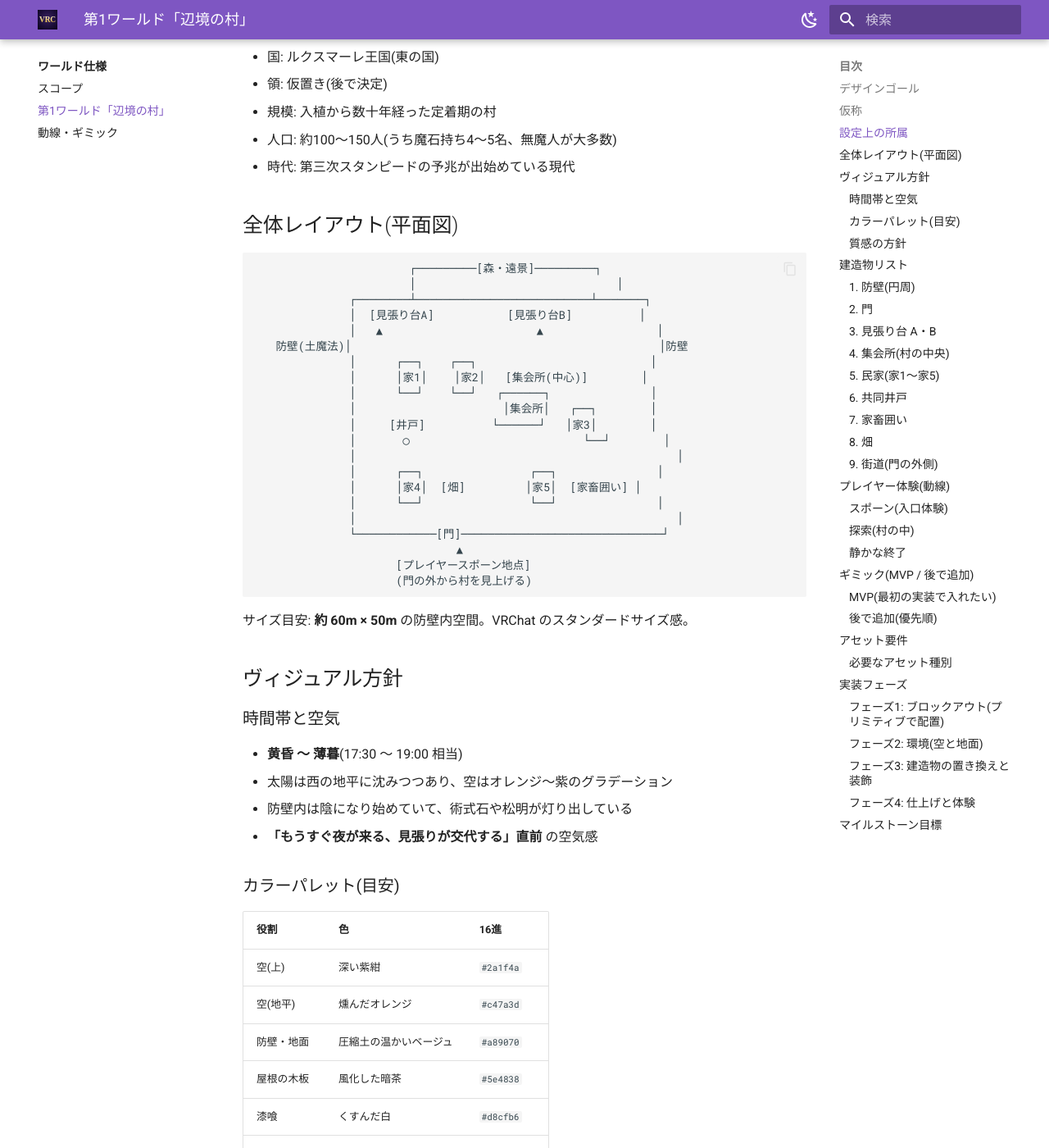
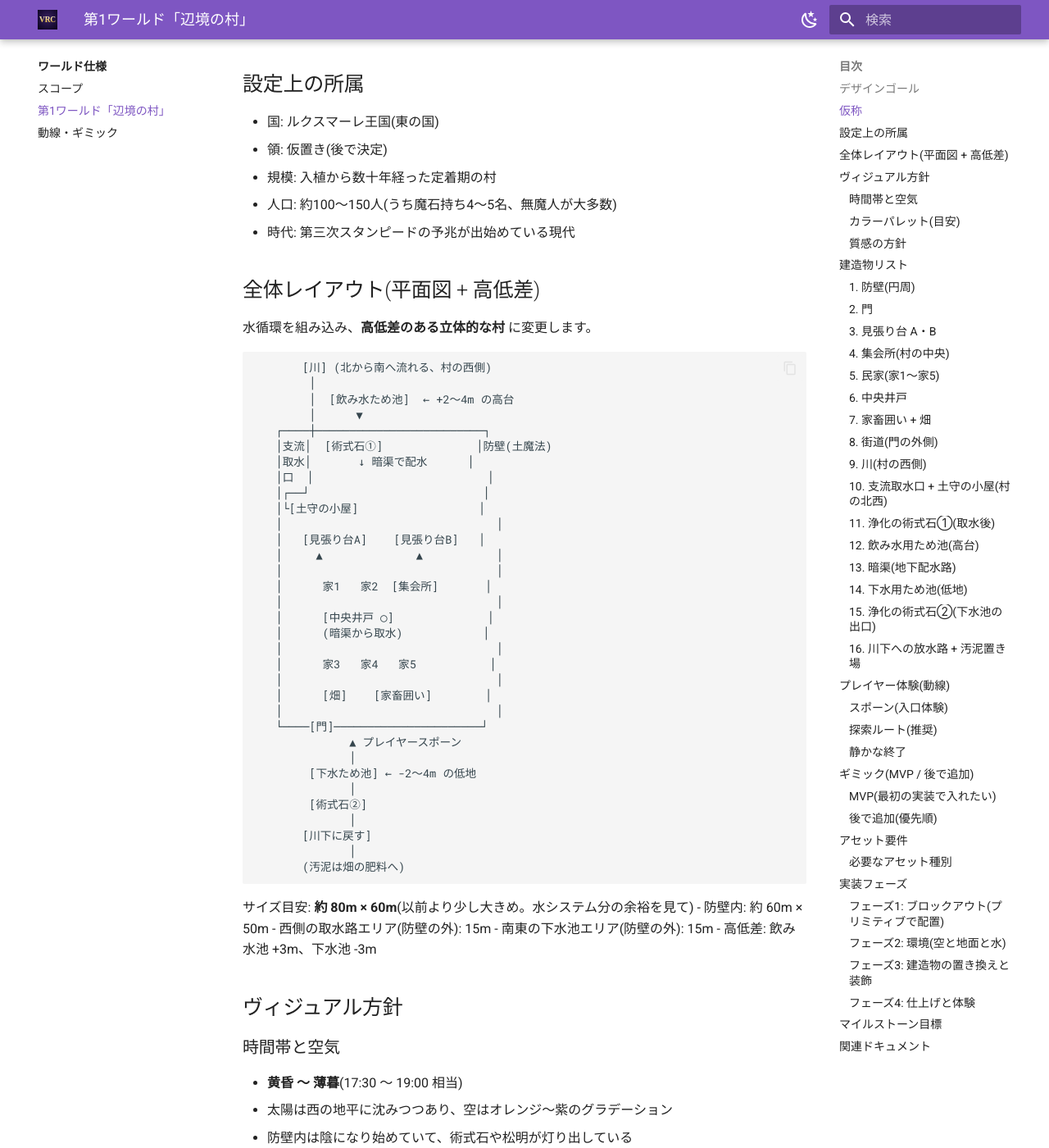
Before and after one commit to annachloe2025/VRChat, an MkDocs documentation site: the page built from docs/world-spec/frontier-village.md, in a window 1280 px wide and 1400 px high, scrolled down 836 px. Shown: the whole window at 82% size. Built offline with MkDocs 1.6.1 and Material for MkDocs 9.7.7, drawn with Linux system fonts in a browser that asks for light colours; some of the changed text lies outside the part shown.

Commit message:
Update docs

````diff
--- a/docs/world-spec/frontier-village.md
+++ b/docs/world-spec/frontier-village.md
@@ -1,15 +1,16 @@
 # 第1ワールド: 辺境の村
 
 !!! abstract "コンセプト一行"
-    第三次スタンピードの予兆が迫るルクスマーレ王国の辺境にある、計画的に作られた小さな入植村。日常の暮らしと、すぐ外にある脅威が同居する空間。
+    第三次スタンピードの予兆が迫るルクスマーレ王国の辺境にある、計画的に作られた小さな入植村。日常の暮らしと、すぐ外にある脅威が同居する空間。さらに、川から借りた水を術式石で浄化して川に返す、この世界独自の水循環システムを体感できる場所。
 
 ## デザインゴール
 
 このワールドで **プレイヤーに体験させたいこと** :
 
-1. **世界観の縮図を歩く** ―― 4属性の魔石持ちが暮らしを支え、無魔人が多数派の社会、土魔法による一体成型の建築、有機魔法処理された木屋根、術式石の光、これら全てが「日常のディテール」として立ち現れる
+1. **世界観の縮図を歩く** ―― 4属性の魔石持ちが暮らしを支え、無魔人が多数派の社会、土魔法による一体成型の建築、有機魔法処理された木屋根、術式石の光、水の循環、これら全てが「日常のディテール」として立ち現れる
 2. **辺境の緊張感** ―― 高い防壁、常駐する見張り台、夕暮れの光、遠くから聞こえる獣の声。「ここから外は魔物の領域」という肌感覚
-3. **VR で歩く快感** ―― 通り抜けられる門、登れる見張り台、開閉する鎧戸、火が灯る松明、井戸を覗き込める
+3. **水循環システムの体感** ―― 川 → 取水口 → 術式石浄化 → 高台のため池 → 暗渠で集落へ → 下水池 → 浄化 → 川に戻す、というフルループを歩いて辿れる
+4. **VR で歩く快感** ―― 通り抜けられる門、登れる見張り台、開閉する鎧戸、火が灯る松明、井戸を覗き込める、水音を聞ける
 
 ## 仮称
 
@@ -24,33 +25,51 @@
 - 人口: 約100〜150人(うち魔石持ち4〜5名、無魔人が大多数)
 - 時代: 第三次スタンピードの予兆が出始めている現代
 
-## 全体レイアウト(平面図)
+## 全体レイアウト(平面図 + 高低差)
+
+水循環を組み込み、**高低差のある立体的な村** に変更します。
 
 ```
-                       ┌─────────[森・遠景]─────────┐
-                       │                              │
-              ┌────────┴──────────────────────────┴───────┐
-              │  [見張り台A]           [見張り台B]          │
-              │   ▲                       ▲                 │
-   防壁(土魔法)│                                              │防壁
-              │      ┌──┐    ┌──┐                          │
-              │      │家1│    │家2│   [集会所(中心)]        │
-              │      └──┘    └──┘   ┌──────┐               │
-              │                      │集会所│   ┌──┐        │
-              │     [井戸]          └──────┘   │家3│        │
-              │       ◯                          └──┘        │
-              │                                                │
-              │      ┌──┐                ┌──┐               │
-              │      │家4│  [畑]         │家5│  [家畜囲い] │
-              │      └──┘                └──┘               │
-              │                                                │
-              └────────────[門]──────────────────────────────┘
-                              ▲
-                     [プレイヤースポーン地点]
-                     (門の外から村を見上げる)
+       [川] (北から南へ流れる、村の西側)
+        │
+        │  [飲み水ため池]  ← +2〜4m の高台
+        │      ▼
+   ┌────┼─────────────────────────┐
+   │支流│  [術式石①]              │防壁(土魔法)
+   │取水│       ↓ 暗渠で配水      │
+   │口  │                          │
+   │┌──┘                          │
+   │└[土守の小屋]                  │
+   │                                │
+   │   [見張り台A]    [見張り台B]   │
+   │     ▲              ▲           │
+   │                                │
+   │      家1   家2  [集会所]       │
+   │                                │
+   │      [中央井戸 ◯]              │
+   │      (暗渠から取水)            │
+   │                                │
+   │      家3   家4   家5           │
+   │                                │
+   │      [畑]    [家畜囲い]        │
+   │                                │
+   └────[門]──────────────────────┘
+              ▲ プレイヤースポーン
+              │
+        [下水ため池] ← -2〜4m の低地
+              │
+        [術式石②]
+              │
+       [川下に戻す]
+              │
+       (汚泥は畑の肥料へ)
 ```
 
-サイズ目安: **約 60m × 50m** の防壁内空間。VRChat のスタンダードサイズ感。
+サイズ目安: **約 80m × 60m**(以前より少し大きめ。水システム分の余裕を見て)
+- 防壁内: 約 60m × 50m
+- 西側の取水路エリア(防壁の外): 15m
+- 南東の下水池エリア(防壁の外): 15m
+- 高低差: 飲み水池 +3m、下水池 -3m
 
 ## ヴィジュアル方針
 
@@ -60,6 +79,7 @@
 - 太陽は西の地平に沈みつつあり、空はオレンジ〜紫のグラデーション
 - 防壁内は陰になり始めていて、術式石や松明が灯り出している
 - **「もうすぐ夜が来る、見張りが交代する」直前** の空気感
+- 川面は西日でキラキラ反射
 
 ### カラーパレット(目安)
 
@@ -71,7 +91,10 @@
 | 屋根の木板 | 風化した暗茶 | `#5e4838` |
 | 漆喰 | くすんだ白 | `#d8cfb6` |
 | 術式石の光 | 柔らかい青白 | `#c8e4f5` |
+| 浄化の術式石(独特) | 紫色 | `#9b7bd9` |
 | 松明 | 暖色のオレンジ光 | `#f5a352` |
+| 川面・飲み水 | 澄んだ青緑 | `#5a9eb0` |
+| 下水池の水 | 濁った緑灰 | `#6e7a5e` |
 
 ### 質感の方針
 
@@ -81,6 +104,8 @@
 - 床: 土間(室内)、踏み固められた土の道(屋外)
 - 鎧戸: 木製、所々に金具
 - 防壁: 高さ3〜4m の分厚い土壁。上端は見張り通路になっていて、見張りが歩ける幅
+- **暗渠の格子蓋**: 集落の道路に点在、土魔法で成型された円形の蓋
+- **術式石**: 紫色の魔石を中心に、土魔法で成型された祭壇/柱状の構造
 
 ## 建造物リスト
 
@@ -121,29 +146,86 @@
 - 鎧戸付きの窓2箇所、扉1
 - 入口横に薪、井戸の桶、農具など雑物
 - 家ごとに微妙な違い(向き、高さ、扉の色)
+- 各家の入口近くに **暗渠への取水口**(小さな蛇口風)
 
-### 6. 共同井戸
+### 6. 中央井戸
 
 - 中央広場
 - 円形の土魔法成型の井戸(直径1.5m)
+- **暗渠と接続**(地下水を汲んでいるのではなく、ため池から重力配水された水)
 - 木製の桶と滑車
-- 周辺に水路(土魔法で成型された浅い溝)が走り、家畜囲いと畑へ伸びる
 
-### 7. 家畜囲い
+### 7. 家畜囲い + 畑
 
 - 木柵で囲った小さなエリア
-- 家畜は実装は最小限(モデルが手間)、囲いと飼い葉桶だけでOK
+- 家畜のモデルは最小限、囲いと飼い葉桶だけでOK
+- 畑は集会所の裏手、8m × 6m
+- 畑の縁に **汚泥置き場**(汚泥が肥料として運ばれてくる場所)
+- 水路が暗渠から畑に伸びている
 
-### 8. 畑
-
-- 集会所の裏手に小さな畑(8m × 6m)
-- 土魔法で耕された畝、植物(モデル代替で平面テクスチャでもOK)
-
-### 9. 街道(門の外側)
+### 8. 街道(門の外側)
 
 - 門から伸びる踏み固められた道
 - 道の脇に道標(石碑風、村の名前と方角)
 - 数十メートル先で霧か森に消える(遠景の処理)
+
+### 9. 川(村の西側)
+
+- 北から南に流れる小さな川
+- 幅 4〜6m、わずかに蛇行
+- 防壁の外、村のすぐ西を流れる
+- 川岸は土と石、所々に植物
+
+### 10. 支流取水口 + 土守の小屋(村の北西)
+
+- 川上から村への取水路
+- 木製の堰板で水量調整
+- 土魔法で成型された水路(幅 1〜1.5m)
+- 取水口横に **土守の小さな小屋**(2m × 2m、屋根あり)
+- 取水路は防壁を内側に貫通(専用の水門)
+
+### 11. 浄化の術式石①(取水後)
+
+- 取水路の途中、防壁内側に配置
+- **紫色の魔石** が中心、土魔法で成型された祭壇風の構造(高さ 1.2m、直径 70cm)
+- 水が通過すると静かに発光、水の色が変わる演出
+- 周囲に水音、わずかな魔法のヒューム音
+
+### 12. 飲み水用ため池(高台)
+
+- 集落より **+3m** 高い位置(小さな丘の上)
+- 円形、直径 6m、深さ 2m
+- 縁は土魔法で固められたモルタル仕上げ
+- プレイヤーが上って覗き込める設計
+- 水面は澄んだ青、夕日が反射
+
+### 13. 暗渠(地下配水路)
+
+- ため池から集落に向けて重力で水を流す地下水路
+- 集落内の道路に **格子蓋** が点在(5〜8箇所)
+- 格子の隙間からわずかに水音が聞こえる演出
+- 暗渠から各家の取水口、井戸、畑、家畜囲いに分岐
+
+### 14. 下水用ため池(低地)
+
+- 集落より **-3m** 低い位置(防壁の南東外、低地)
+- 楕円形、横 8m × 縦 6m
+- 上部は格子で蓋(蝿対策)
+- 集落の暗渠から重力で流入
+- 水面は濁った緑灰
+
+### 15. 浄化の術式石②(下水池の出口)
+
+- 下水池の南端
+- ①と同じ構造、紫色の魔石 + 祭壇風土魔法構造
+- 水が通過すると澄んだ緑がかった水に変化(演出)
+
+### 16. 川下への放水路 + 汚泥置き場
+
+- 術式石②から川下に伸びる浅い溝
+- 川下側に小さく合流
+- 下水池の脇に **汚泥置き場**(囲いだけの小エリア)
+- 木製の手押し車が1台あって、村人が畑に運ぶ用
 
 ## プレイヤー体験(動線)
 
@@ -152,21 +234,27 @@
 1. プレイヤーは **門の外、街道沿い** にスポーン
 2. 視界の中央に村の門と見張り台が見える、奥に防壁
 3. 上を見上げると黄昏の空、後ろを振り返ると街道が森へ続く
-4. 環境音: 風、遠くの鳥、わずかに村内の生活音
+4. 環境音: 風、遠くの鳥、わずかに村内の生活音、川の水音(西から)
 
-### 探索(村の中)
+### 探索ルート(推奨)
 
-1. 門をくぐる
-2. 中央広場で井戸を見る → 水路を辿ると家畜囲いと畑
-3. 集会所の告知板で世界観の説明文を読める
-4. 民家の鎧戸が開いている家、閉まっている家、それぞれ覗き込める
-5. 見張り台の階段を登れる → 防壁の上の通路を歩ける → 外を見渡せる(夕日と森)
+1. **門をくぐって村に入る**
+2. **中央広場 → 井戸を見る** ―― 桶、滑車、水音
+3. **家を1〜2軒見る** ―― 鎧戸、入口の取水口、暮らしの痕跡
+4. **集会所** ―― 告知板で世界観テキスト、術式石シャンデリア
+5. **見張り台に登る** ―― 防壁の上の通路 → 外を見渡す
+6. **防壁の上から西を見る** ―― 川と取水路、術式石①、ため池が見える
+7. **防壁を降りて、北西の取水口エリアへ** ―― 土守の小屋、堰、取水路
+8. **術式石①を間近に見る** ―― 紫色の魔石、水の浄化を観察
+9. **ため池(高台)に登る** ―― 村と川と地平を見渡せるベスト・ビュー・ポイント
+10. **集落に戻る、畑と家畜囲い** ―― 暗渠の格子、汚泥置き場、畑
+11. **南東の門外、下水池へ** ―― 低地、術式石②、川下への放水路
+12. **再び門の外、スポーン地点へ** ―― 旅の終わり、村全体を振り返る
 
 ### 静かな終了
 
-1. 防壁の上から夕日を見て、空と森と地平を眺める
-2. 村に戻り、また門から出てスポーン地点に戻れる
-3. 何も「ゲーム的」な達成は無い ―― **ただ世界の中にいる体験** がゴール
+- 何も「ゲーム的」な達成は無い ―― **ただ世界の中にいる体験** がゴール
+- 水の循環を辿った後、「川から借りて、川に返す」という感覚が残る
 
 ## ギミック(MVP / 後で追加)
 
@@ -175,8 +263,11 @@
 - [ ] 門と扉が **見た目だけは閉じている**(物理的な開閉ギミックは無くてもOK)
 - [ ] 見張り台の階段を登れる(コライダーがあるだけ)
 - [ ] 防壁の上を歩ける
-- [ ] 集会所の告知板に世界観テキスト(看板テクスチャ or テキストUI)
-- [ ] 環境音(風、虫、遠くの遠吠え)
+- [ ] ため池の縁に上れる(高台からの眺望)
+- [ ] 川岸を歩ける
+- [ ] 暗渠の格子蓋が地表に見える
+- [ ] 集会所の告知板に世界観テキスト
+- [ ] 環境音(風、虫、遠くの遠吠え、川の水音)
 - [ ] BGM(静かなアンビエント、ループ)
 
 ### 後で追加(優先順)
@@ -184,10 +275,13 @@
 - [ ] 鎧戸の開閉(クリックでアニメーション)
 - [ ] 松明・術式石が時間で点灯
 - [ ] 井戸を覗くと水面が見える(反射)
+- [ ] 術式石をクリックすると発光が強まる(水守の起動を再現)
+- [ ] 川と暗渠で水が流れているシェーダー演出
 - [ ] 民家の中に入れる(2〜3軒)
 - [ ] 道標を読める
 - [ ] 集会所の中に入れる、奥の小部屋
 - [ ] 4魔石持ちの解説看板(各属性の役割)
+- [ ] 水循環の解説看板(取水口横、術式石脇など)
 
 ## アセット要件
 
@@ -195,8 +289,8 @@
 
 - **ポリゴン**: 全体で 30,000 〜 80,000 トライアングル目標(中程度)
 - **テクスチャ**: 主要素材で 1024 サイズ、装飾は 512、合計 5〜8 種類
-- **マテリアル**: 10〜15 個程度
-- **シェーダー**: VRChat 互換 Standard / Mobile 系のみ。URP/HDRP 不可
+- **マテリアル**: 12〜18 個程度(水関連が増えた分)
+- **シェーダー**: VRChat 互換 Standard / Mobile 系のみ。水だけは流れる演出のため水専用シェーダー
 - **ライト**: 主光源(月光相当、Directional Light)1 + 点光源(松明・術式石)5〜10
 - **ライトベイク**: ベイク済みライトを基本(動的ライトは点光源数個まで)
 
@@ -213,8 +307,11 @@
 | 家具・小物 | Asset Store(中世農村系) | 桶、樽、農具など |
 | 樹木・植物 | Unity Terrain 標準 + Asset Store | 遠景用 |
 | HDRI 空 | HDRI Haven 等のフリー | 黄昏グラデ |
-| 環境音 | Freesound.org 等 | 風・虫・遠吠え |
+| 環境音 | Freesound.org 等 | 風・虫・遠吠え・水音 |
 | BGM | フリー素材 or 自作 | アンビエント、ループ |
+| 水シェーダー | Asset Store(Stylized Water 系) | 川と池の流れ表現 |
+| 術式石 | 自作(土魔法構造 + 紫魔石) | プリミティブ + Pointlight |
+| 暗渠の格子蓋 | 自作(円柱 + 格子テクスチャ) | 集落内に複数配置 |
 
 ## 実装フェーズ
 
@@ -222,24 +319,28 @@
 
 ### フェーズ1: ブロックアウト(プリミティブで配置)
 
-目的: スケール感と動線の確認。見た目はクソでOK。
+目的: スケール感と動線、**水システムの高低差** の確認。見た目はクソでOK。
 
 - Unity に新規シーン作成
 - VRCWorld プレハブ配置
 - Cube で防壁、家、見張り台、集会所、井戸を **プリミティブ** で配置
-- スケール感を確認(プレイヤーから見て圧迫感が適切か)
+- **高低差を作る** ―― 飲み水池の高台、下水池の低地
+- 川を Plane で仮配置(質感は後)
+- 取水口、術式石、ため池、暗渠の格子蓋もプリミティブで仮配置
 - スポーン位置と門の位置を決める
-- ClientSim で歩いて動線を確認
+- ClientSim で歩いて動線(門 → 中央 → 見張り台 → 高台 → 低地)を確認
 
-### フェーズ2: 環境(空と地面)
+### フェーズ2: 環境(空と地面と水)
 
-目的: 世界に「外」を作る。
+目的: 世界に「外」を作る、水を流す。
 
 - HDRI Skybox を黄昏に差し替え
 - Directional Light を斜めから(月光 or 残照)
-- Terrain で外の地形を作成、樹木を配置(防壁の外、遠景)
-- Fog を適度に設定(遠景を煙らせる)
+- Terrain で外の地形を作成(高低差含む)、樹木を配置
+- Fog を適度に設定
 - 環境光を青紫寄りに調整
+- **水シェーダーを川・ため池に適用** ―― 流れる演出
+- 環境音(風、川の水音、虫)を空間配置
 
 ### フェーズ3: 建造物の置き換えと装飾
 
@@ -247,8 +348,10 @@
 
 - 民家・集会所・防壁・見張り台のメッシュを Asset Store のものか自作モデルに置き換え
 - 鎧戸・扉・井戸・家具などの小物を配置
+- **術式石** ①② の見た目を作り込む(紫魔石 + 土の祭壇 + 発光ライト)
+- **暗渠の格子蓋** を集落内の道に配置
 - マテリアル・テクスチャを世界観に合わせて統一(カラーパレット参照)
-- 松明・術式石を配置、ライトを設定
+- 松明・術式石のライトを設定
 - ライトベイクを実行
 
 ### フェーズ4: 仕上げと体験
@@ -257,7 +360,8 @@
 
 - 環境音、BGM の配置(エリア毎に音量変化)
 - 集会所の告知板に世界観テキスト
-- 細かい配置(壁の補修跡、置き忘れの農具、洗濯物など)
+- 取水口・術式石脇に水循環の解説看板
+- 細かい配置(壁の補修跡、置き忘れの農具、洗濯物、汚泥の手押し車など)
 - ClientSim で全動線を歩き回って違和感チェック
 - Build & Test で VRChat 内動作確認
 - Build & Publish (Private)
@@ -266,10 +370,14 @@
 
 | 段階 | 目標 |
 |------|------|
-| v0.1 | フェーズ1 完了 ―― ブロックアウト、歩ける |
-| v0.2 | フェーズ2 完了 ―― 空と地面が「世界」になっている |
-| v0.3 | フェーズ3 完了 ―― 見た目が世界観に近づく |
+| v0.1 | フェーズ1 完了 ―― ブロックアウト、高低差を含めて歩ける |
+| v0.2 | フェーズ2 完了 ―― 空と地面と水が「世界」になっている |
+| v0.3 | フェーズ3 完了 ―― 見た目が世界観に近づく、術式石が光る |
 | v0.5 | フェーズ4 完了 ―― 友人を呼べる完成度 |
 | v1.0 | お披露目できる、Public 検討 |
 
-各バージョンで Build & Publish (Private) に上げて、自分の体感と他人の感想を反映していく。
+## 関連ドキュメント
+
+- [世界観抜粋(VR用)](../worldbuilding/excerpts/world-summary-for-vr.md)
+- [水回りの仕組み(VR用)](../worldbuilding/excerpts/water-system.md)
+- [スコープ](scope.md)
--- a/mkdocs.yml
+++ b/mkdocs.yml
@@ -65,6 +65,7 @@
       - 歴史: worldbuilding/history.md
       - 文化・種族: worldbuilding/cultures.md
       - VR用世界観抜粋: worldbuilding/excerpts/world-summary-for-vr.md
+      - 水回りの仕組み: worldbuilding/excerpts/water-system.md
   - ヴィジュアル設計:
       - visual-design/index.md
       - ムードボード: visual-design/moodboard.md
````
Also changed, not shown: docs/worldbuilding/excerpts/water-system.md (added, +134 -0 lines).
